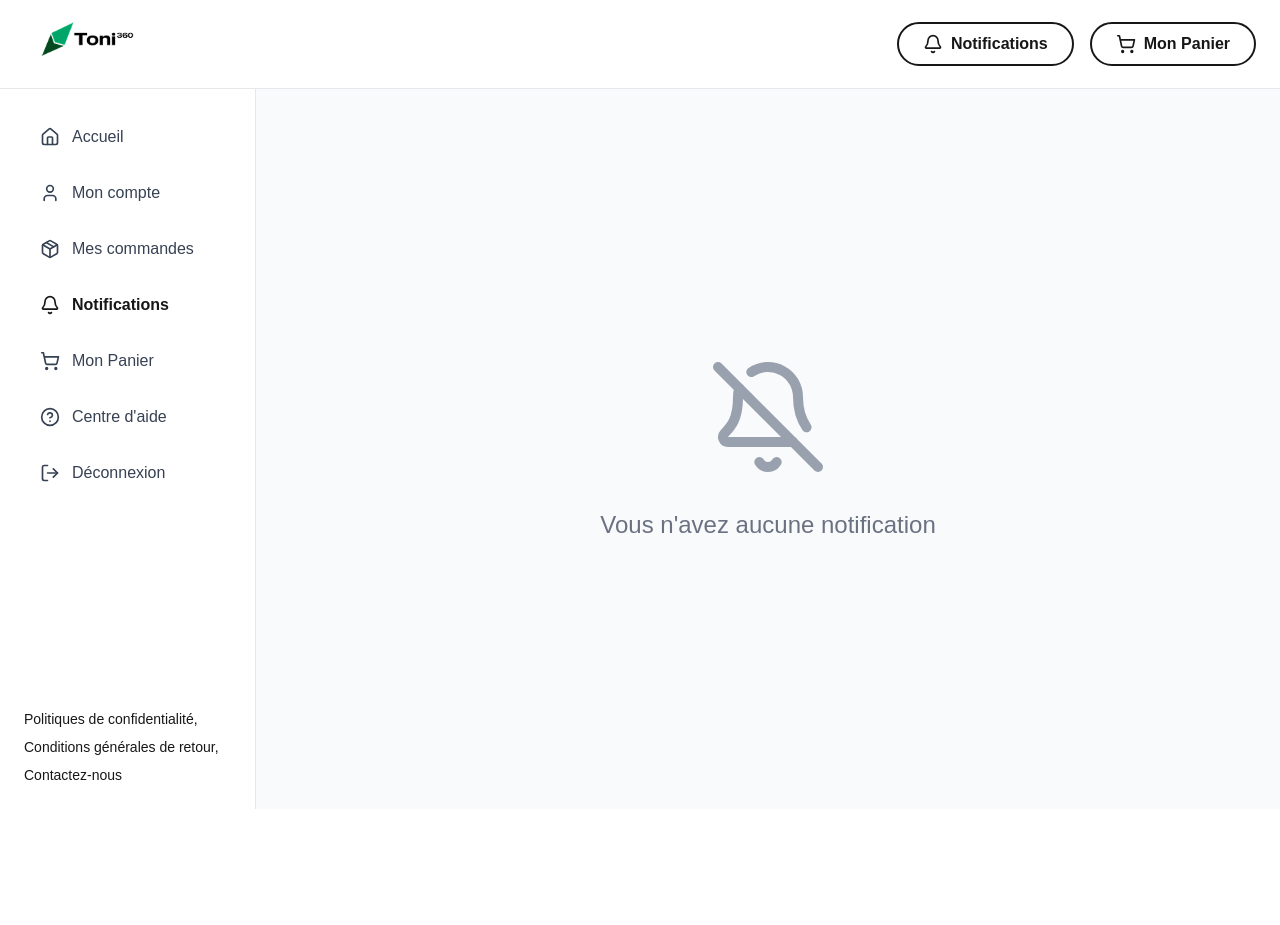
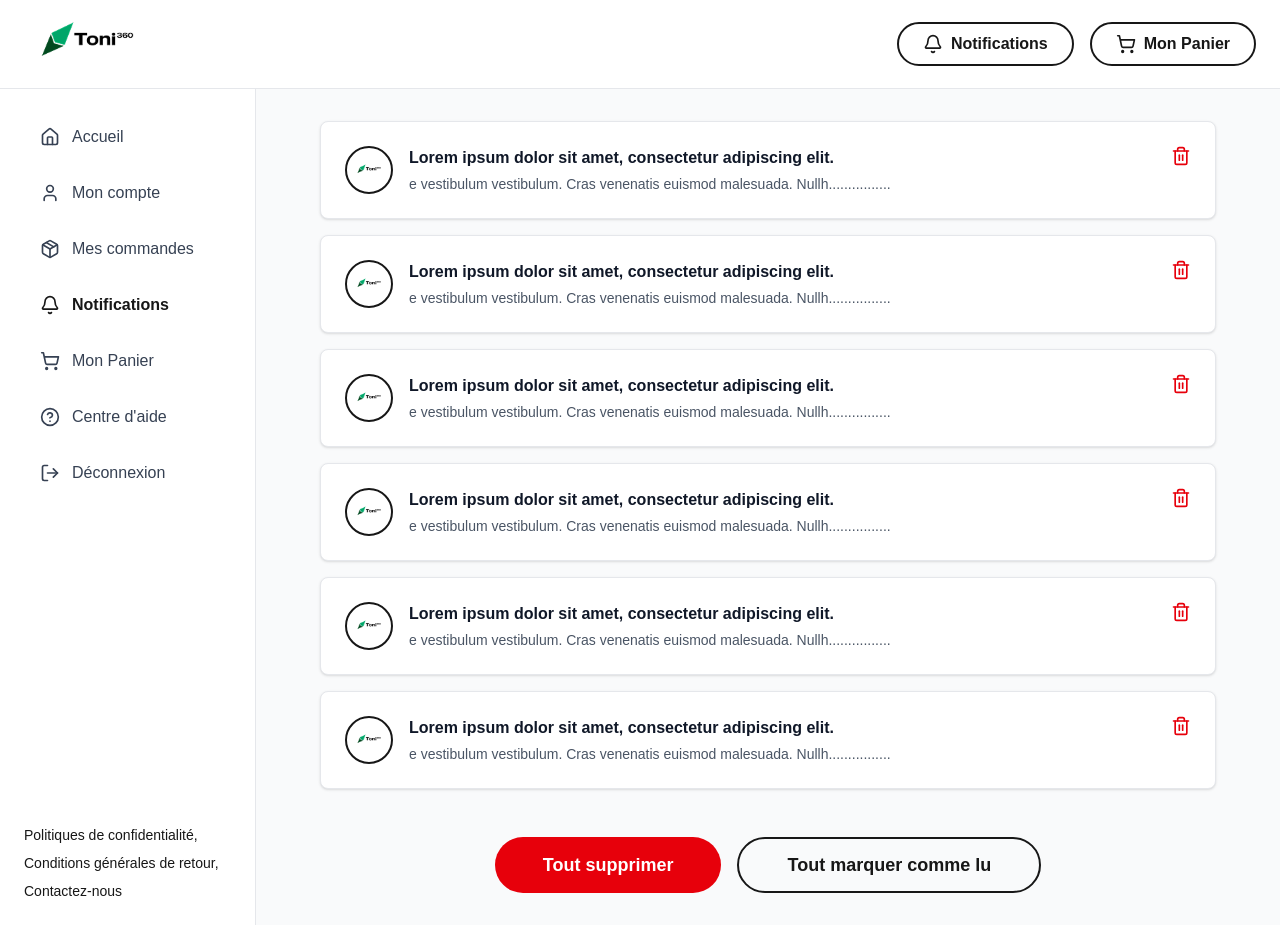
Before and after one commit to NorlanCoder/toni360-frontend, a Next.js app: page /notifications in a window 1280 px wide. Before the commit the page ends 809 px from the top, so only its background shows below. Built offline with nearby package versions, Linux system fonts and the light colour scheme.

Commit message:
feat: implement dynamic notification cards with delete, bulk actions, and empty state

```diff
--- a/app/notifications/page.tsx
+++ b/app/notifications/page.tsx
@@ -1,9 +1,68 @@
 "use client";
 
-import { Home, User, Package, Bell, ShoppingCart, HelpCircle, LogOut, BellOff } from "lucide-react";
+import { useState } from "react";
+import { Home, User, Package, Bell, ShoppingCart, HelpCircle, LogOut, BellOff, Trash2 } from "lucide-react";
 import Link from "next/link";
 
+interface Notification {
+  id: number;
+  title: string;
+  description: string;
+  isRead: boolean;
+}
+
 export default function NotificationsPage() {
+  const [notifications, setNotifications] = useState<Notification[]>([
+    {
+      id: 1,
+      title: "Lorem ipsum dolor sit amet, consectetur adipiscing elit.",
+      description: "e vestibulum vestibulum. Cras venenatis euismod malesuada. Nullh................",
+      isRead: false,
+    },
+    {
+      id: 2,
+      title: "Lorem ipsum dolor sit amet, consectetur adipiscing elit.",
+      description: "e vestibulum vestibulum. Cras venenatis euismod malesuada. Nullh................",
+      isRead: false,
+    },
+    {
+      id: 3,
+      title: "Lorem ipsum dolor sit amet, consectetur adipiscing elit.",
+      description: "e vestibulum vestibulum. Cras venenatis euismod malesuada. Nullh................",
+      isRead: false,
+    },
+    {
+      id: 4,
+      title: "Lorem ipsum dolor sit amet, consectetur adipiscing elit.",
+      description: "e vestibulum vestibulum. Cras venenatis euismod malesuada. Nullh................",
+      isRead: false,
+    },
+    {
+      id: 5,
+      title: "Lorem ipsum dolor sit amet, consectetur adipiscing elit.",
+      description: "e vestibulum vestibulum. Cras venenatis euismod malesuada. Nullh................",
+      isRead: false,
+    },
+    {
+      id: 6,
+      title: "Lorem ipsum dolor sit amet, consectetur adipiscing elit.",
+      description: "e vestibulum vestibulum. Cras venenatis euismod malesuada. Nullh................",
+      isRead: false,
+    },
+  ]);
+
+  const handleDeleteNotification = (id: number) => {
+    setNotifications(notifications.filter((notif) => notif.id !== id));
+  };
+
+  const handleDeleteAll = () => {
+    setNotifications([]);
+  };
+
+  const handleMarkAllAsRead = () => {
+    setNotifications(notifications.map((notif) => ({ ...notif, isRead: true })));
+  };
+
   return (
     <div className="min-h-screen bg-gray-50">
       {/* Header */}
@@ -72,13 +131,70 @@ export default function NotificationsPage() {
         </aside>
 
         {/* Main Content */}
-        <main className="flex-1 flex items-center justify-center">
-          <div className="flex flex-col items-center justify-center">
-            <BellOff size={120} className="text-gray-400 mb-8" />
-            <div className="text-2xl text-gray-500 text-center">
-              Vous n'avez aucune notification
+        <main className="flex-1 p-8">
+          {notifications.length === 0 ? (
+            <div className="flex-1 flex items-center justify-center min-h-[calc(100vh-200px)]">
+              <div className="flex flex-col items-center justify-center">
+                <BellOff size={120} className="text-gray-400 mb-8" />
+                <div className="text-2xl text-gray-500 text-center">
+                  Vous n'avez aucune notification
+                </div>
+              </div>
             </div>
-          </div>
+          ) : (
+            <div className="max-w-4xl mx-auto space-y-6">
+              {/* Notifications List */}
+              <div className="space-y-4">
+                {notifications.map((notification) => (
+                  <div
+                    key={notification.id}
+                    className="bg-white rounded-lg p-6 flex items-start gap-4 shadow-sm border border-gray-200"
+                  >
+                    {/* Logo */}
+                    <div className="flex-shrink-0">
+                      <div className="w-12 h-12 rounded-full border-2 border-toni-green-dark-2 flex items-center justify-center bg-white">
+                        <img src="/images/logo.png" alt="Toni360" className="w-8 h-8 object-contain" />
+                      </div>
+                    </div>
+
+                    {/* Content */}
+                    <div className="flex-1">
+                      <h3 className="font-bold text-gray-900 text-base mb-1">
+                        {notification.title}
+                      </h3>
+                      <p className="text-gray-600 text-sm">
+                        {notification.description}
+                      </p>
+                    </div>
+
+                    {/* Delete Button */}
+                    <button
+                      onClick={() => handleDeleteNotification(notification.id)}
+                      className="flex-shrink-0 text-red-600 hover:text-red-700 transition"
+                    >
+                      <Trash2 size={20} />
+                    </button>
+                  </div>
+                ))}
+              </div>
+
+              {/* Action Buttons */}
+              <div className="flex justify-center gap-4 pt-6">
+                <button
+                  onClick={handleDeleteAll}
+                  className="px-12 py-3 bg-red-600 text-white font-bold text-lg rounded-full hover:bg-red-700 transition"
+                >
+                  Tout supprimer
+                </button>
+                <button
+                  onClick={handleMarkAllAsRead}
+                  className="px-12 py-3 border-2 border-toni-green-dark-2 text-toni-green-dark-2 font-bold text-lg rounded-full hover:bg-toni-green-dark-2 hover:text-white transition"
+                >
+                  Tout marquer comme lu
+                </button>
+              </div>
+            </div>
+          )}
         </main>
       </div>
     </div>
```
